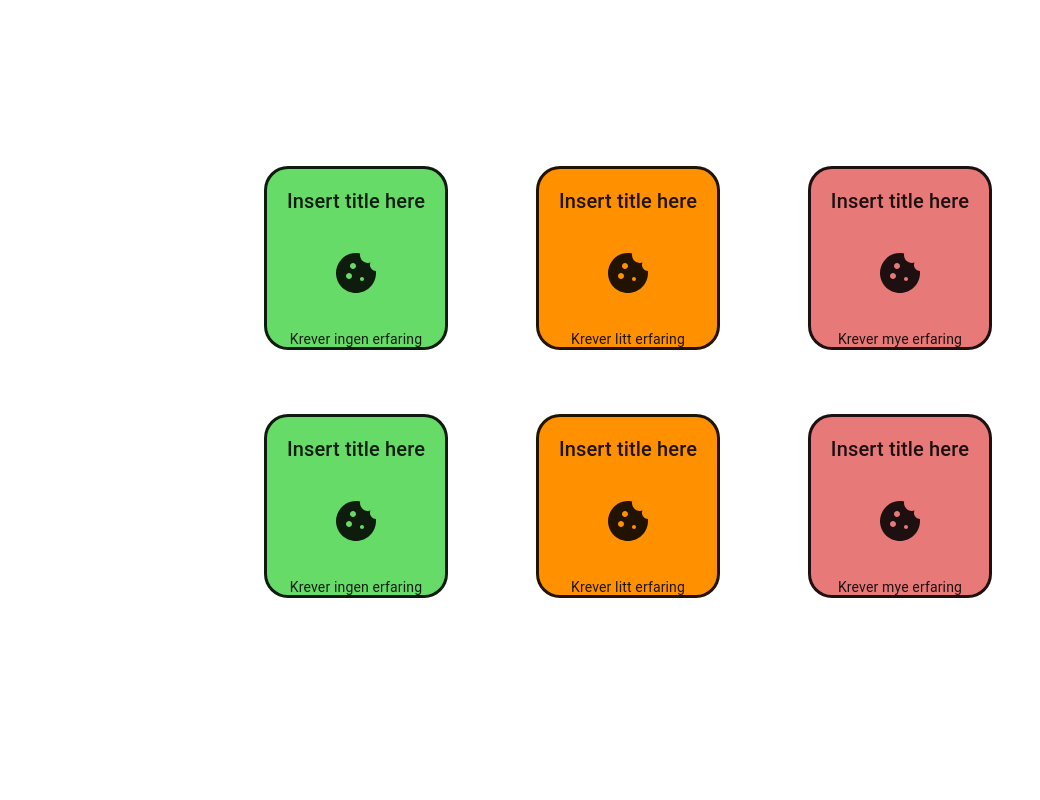
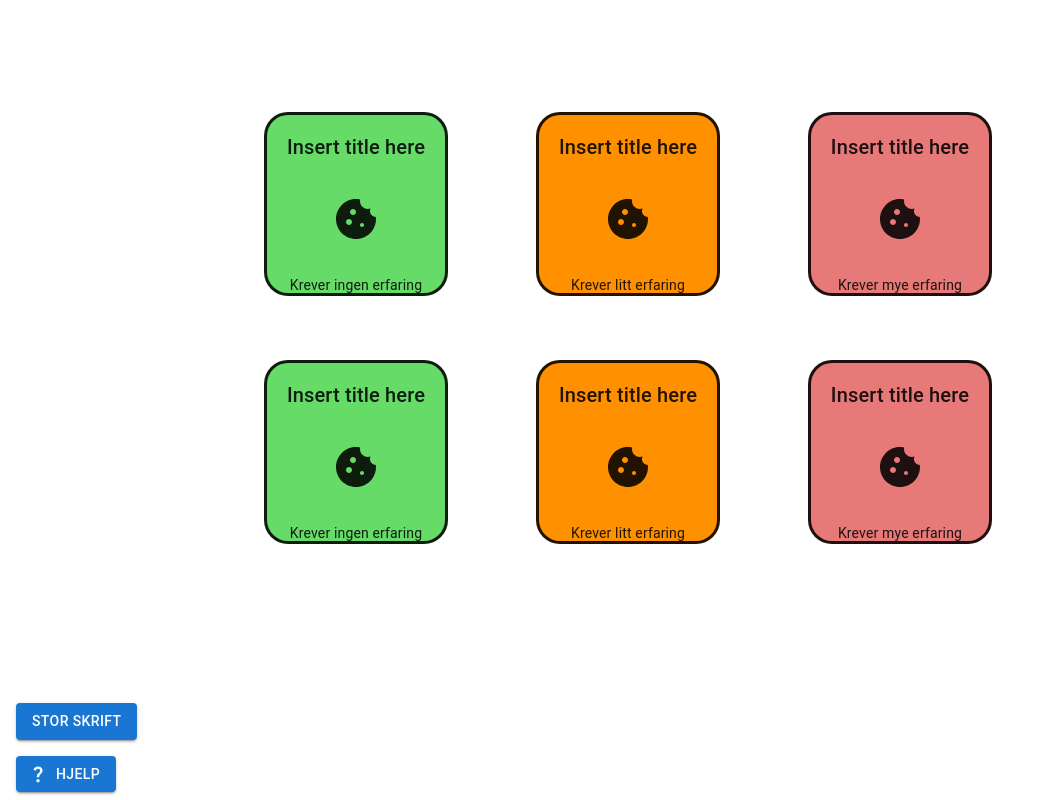
Before and after one commit to AgnetheKvalEngstad/idatt2900_group35, a React (Vite) app in the folder frontend/: page / in a window 1280 px wide. Shown: the whole page, without its empty margins (0-1040 px from the left). Built offline with nearby package versions, Linux system fonts and the light colour scheme.

Commit message:
feat: Added footer component

```diff
--- a/frontend/src/App.tsx
+++ b/frontend/src/App.tsx
@@ -1,7 +1,15 @@
+import Footer from "./components/Footer";
 import Homepage from "./pages/Homepage";
 
 function App() {
-  return <Homepage />;
+  return (
+    <div className="min-h-screen max-h-screen flex flex-col">
+      <div className="flex-grow overflow-auto">
+        <Homepage />
+      </div>
+      <Footer />
+    </div>
+  );
 }
 
 export default App;
--- /dev/null
+++ b/frontend/src/components/Footer.tsx
@@ -0,0 +1,29 @@
+import { Button } from "@mui/material";
+import QuestionMarkIcon from "@mui/icons-material/QuestionMark";
+import { Grid2 } from "@mui/material";
+
+export default function Footer() {
+  return (
+    <Grid2
+      container
+      spacing={2}
+      direction={"column"}
+      className="mt-auto flex pl-4 py-2"
+    >
+      <Grid2>
+        <Button variant="contained" color="primary">
+          Stor skrift
+        </Button>
+      </Grid2>
+      <Grid2>
+        <Button
+          variant="contained"
+          color="primary"
+          startIcon={<QuestionMarkIcon />}
+        >
+          Hjelp
+        </Button>
+      </Grid2>
+    </Grid2>
+  );
+}
--- a/frontend/src/pages/Homepage.tsx
+++ b/frontend/src/pages/Homepage.tsx
@@ -20,7 +20,7 @@ export default function Homepage() {
 
   return (
     // er div ok mtp universell utforming og skjermlesere?
-    <div className="flex justify-center items-center h-screen pb-9">
+    <div className="flex justify-center items-center flex-grow py-22">
       <Grid2
         container
         spacing={2}
@@ -29,7 +29,7 @@ export default function Homepage() {
         style={{ maxWidth: "800px" }}
       >
         {cards.map((card, index) => (
-          <Grid2 key={index} size={4} padding={3}>
+          <Grid2 key={index} size={{ xs: 6, sm: 4, md: 4 }} padding={3}>
             {card}
           </Grid2>
         ))}
```
